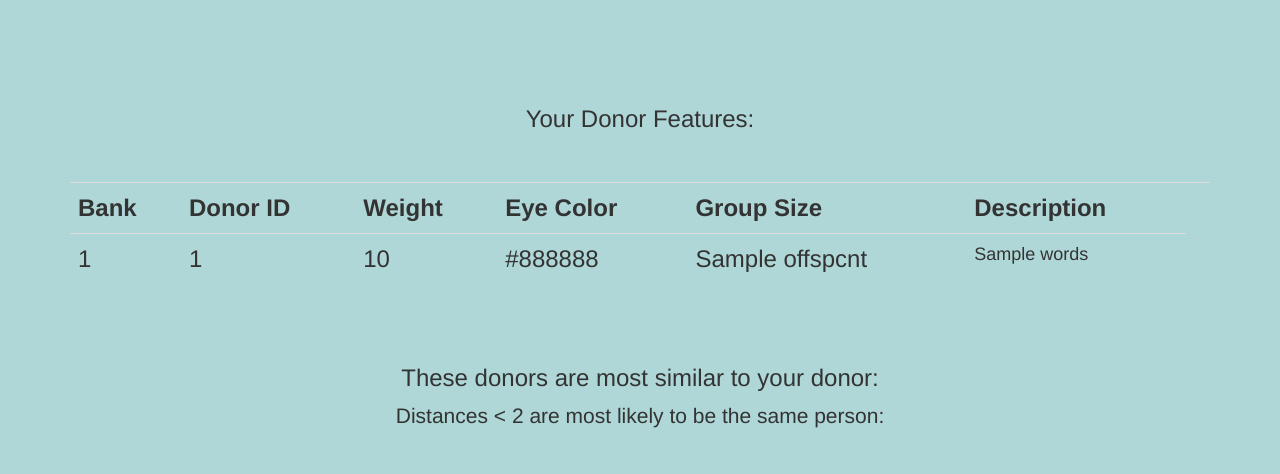
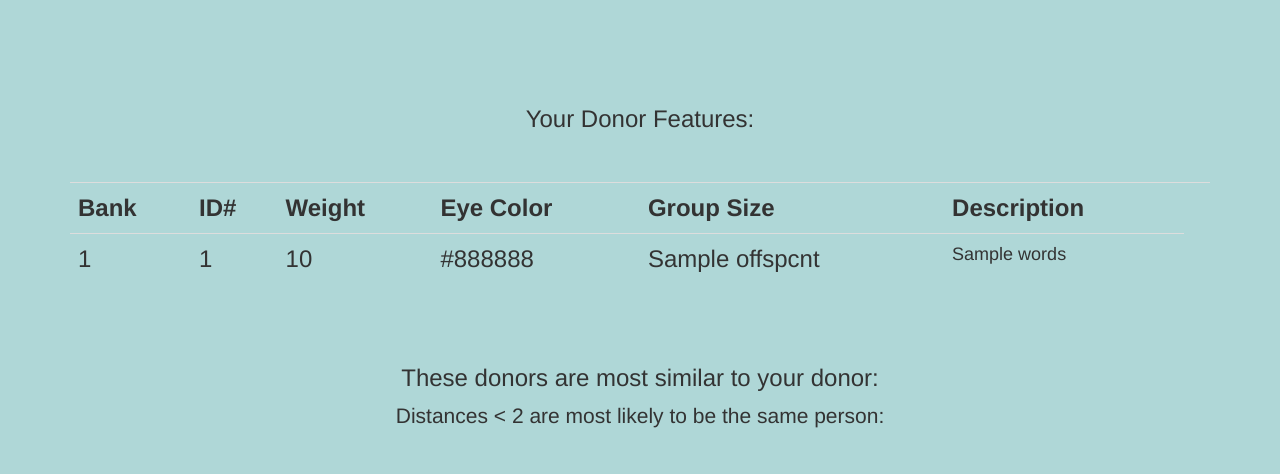
Before and after one commit to nathanvc/super-donor, a Flask app: template dsr_app/templates/output.html in a window 1280 px wide. Shown: the part 194-668 px from the top of the page. Run offline with Flask 2, Linux system fonts and the light colour scheme; the template is opened without the code that fills it: most values are stand-ins (such as "Sample title", 1, 10 or a date in 2020); parts of the project's set-up code (start-up, migrations or seed data) failed here and were passed over; some libraries are stand-ins or nearby versions.

Commit message:
Fontsize

```diff
--- a/dsr_app/templates/input.html
+++ b/dsr_app/templates/input.html
@@ -42,7 +42,7 @@
             <span class="icon-bar"></span>
             <span class="icon-bar"></span>
           </button>
-          <a class="navbar-brand" href="#">Super Donor</a>
+          <a class="navbar-brand" href="#" style = "font-size: 30px">Super Donor</a>
         </div>
         <div id="navbar" class="collapse navbar-collapse">
           <ul class="nav navbar-nav">
--- a/dsr_app/templates/output.html
+++ b/dsr_app/templates/output.html
@@ -70,7 +70,7 @@
 
 
       <table class="table table-hover">
-        <tr><th>Bank</th><th>Donor ID</th><th>Weight</th><th>Eye Color</th><th>Group Size</th><th>Description</th><th>
+        <tr><th>Bank</th><th>ID#</th><th>Weight</th><th>Eye Color</th><th>Group Size</th><th>Description</th><th>
         {% for donor in donors %}
         <tr><td>{{ donor['bankid'] }}</td><td>{{ donor['donorid']}}</td><td>{{ donor['weight']}}</td><td>{{ donor['eyecolor']}}</td><td> {{ donor['offspcnt'] }}</td><td style="font-size: 18px">{{ donor['words']}}</td></tr>
         {% endfor %}
@@ -90,9 +90,9 @@
 
 
       <table class="table table-hover">
-        <tr><th>Bank</th><th>ID#</th><th>Weight</th><th>Eyes</th><th>Group Size</th><th>Distance</th><th>Description</th></tr>
+        <tr><th>Distance</th><th>Bank</th><th>ID#</th><th>Weight</th><th>Eyes</th><th>Group Size</th><th>Description</th></tr>
         {% for donor_sim in donors_sim %}
-        <tr><td>{{ donor_sim['bankid'] }}</td><td>{{ donor_sim['donorid']}}</td><td>{{ donor_sim['weight']}}</td><td>{{ donor_sim['eyecolor']}}</td><td>{{ donor_sim['offspcnt']}}</td><td>{{ donor_sim['distance']}}</td><td style="font-size: 18px">{{ donor_sim['words']}}</td><td>
+        <tr><td>{{ donor_sim['distance']}}</td><td>{{ donor_sim['bankid'] }}</td><td>{{ donor_sim['donorid']}}</td><td>{{ donor_sim['weight']}}</td><td>{{ donor_sim['eyecolor']}}</td><td>{{ donor_sim['offspcnt']}}</td><td style="font-size: 18px">{{ donor_sim['words']}}</td><td>
         {% endfor %}
       </table>
 
```
